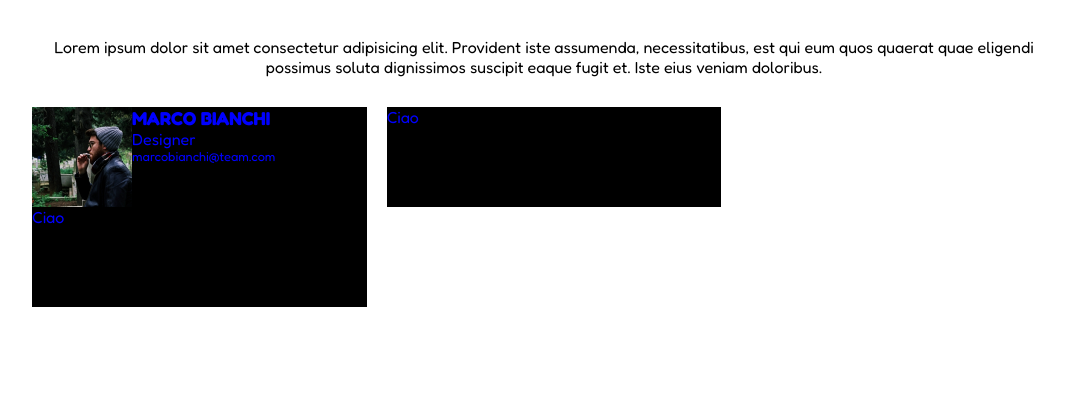
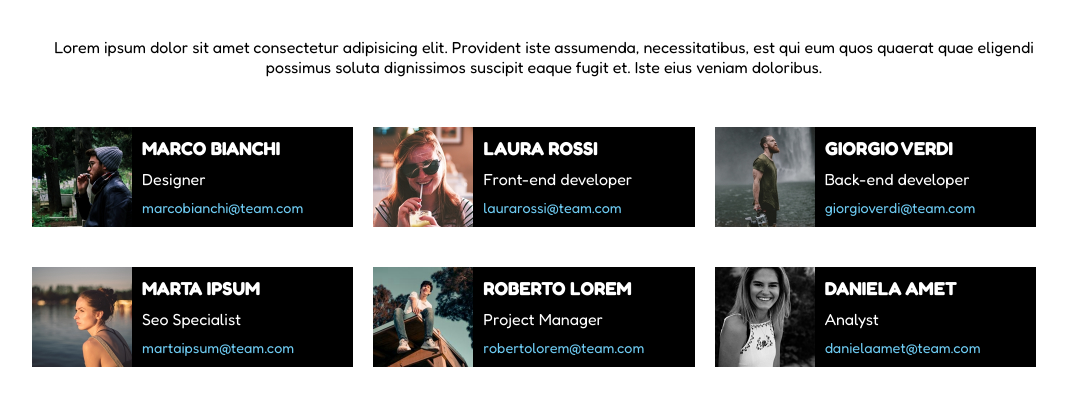
Before and after one commit to mirkosorrentino/html-css-float-cards, a plain HTML site: page index.html in a window 1280 px wide. Shown: the part 62-468 px from the top of the page, without its empty margins (96-1163 px from the left). Drawn offline with Linux system fonts and the light colour scheme.

Commit message:
Completed homework

```diff
--- a/css/style.css
+++ b/css/style.css
@@ -41,26 +41,32 @@ h1 {
 /* MAIN */
 
 main {
-    margin-top: 30px;
+    margin-top: 50px;
 }
 
 /* grind */
 .column {
     float: left;
-    width: calc(100% / 3 - 20px / 3);
+    width: calc(100% / 3 - 60px / 3);
     background-color: black;
-    color: blue;
-    height: 100px;
+    color: white;
     margin-right: 20px;
+    margin-bottom: 40px;
 }
 
 .photo {
     float: left;
     vertical-align: middle;
     height: 100px;
-    /* width: 100px; */
+    width: 100px;
+    margin-right: 10px;
+}
+
+.info {
+    margin: 10px;
 }
 
 .email {
-    font-size: 0.8rem;
+    color: #6ECBF2;
+    font-size: 0.9rem;
 }
--- a/index.html
+++ b/index.html
@@ -28,22 +28,51 @@
             <!-- row 1 -->
             <div class="row clearfix">
                 <!-- first column -->
-                <div class="column">
+                <div class="column clearfix">
                     <img src="img/male1.png" alt="Marco Bianchi photo" class="photo">
-                    <h3 class="name">MARCO BIANCHI</h3>
-                    <div class="job">Designer</div>
-                    <div class="email">marcobianchi@team.com</div>
+                    <h3 class="name info">MARCO BIANCHI</h3>
+                    <div class="job info">Designer</div>
+                    <div class="email info">marcobianchi@team.com</div>
                 </div>
                 <!-- second column -->
-                <div class="column">Ciao</div>
+                <div class="column clearfix">
+                    <img src="img/female1.png" alt="Laura Rossi photo" class="photo">
+                    <h3 class="name info">LAURA ROSSI</h3>
+                    <div class="job info">Front-end developer</div>
+                    <div class="email info">laurarossi@team.com</div>
+                </div>
                 <!-- third cloumn -->
-                <div class="column">Ciao</div>
-            </div>
+                <div class="column clearfix">
+                    <img src="img/male2.png" alt="Giorgio Verdi photo" class="photo">
+                    <h3 class="name info">GIORGIO VERDI</h3>
+                    <div class="job info">Back-end developer</div>
+                    <div class="email info">giorgioverdi@team.com</div>
+                </div>
             <!-- end row 1 -->
 
             <!-- row 2 -->
             <div class="row clearfix">
-
+                <!-- fourth card -->
+                <div class="column clearfix">
+                    <img src="img/female2.png" alt="Marta Ipsum photo" class="photo">
+                    <h3 class="name info">MARTA IPSUM</h3>
+                    <div class="job info">Seo Specialist</div>
+                    <div class="email info">martaipsum@team.com</div>
+                </div>
+                <!-- fifth card -->
+                <div class="column clearfix">
+                    <img src="img/male3.png" alt="Roberto Lorem photo" class="photo">
+                    <h3 class="name info">ROBERTO LOREM</h3>
+                    <div class="job info">Project Manager</div>
+                    <div class="email info">robertolorem@team.com</div>
+                </div>
+                <!-- sixth card -->
+                <div class="column clearfix">
+                    <img src="img/female3.png" alt="Daniela Amet photo" class="photo">
+                    <h3 class="name info">DANIELA AMET</h3>
+                    <div class="job info">Analyst</div>
+                    <div class="email info">danielaamet@team.com</div>
+                </div>
             </div>
             <!-- end row 2 -->
         </div>
```
